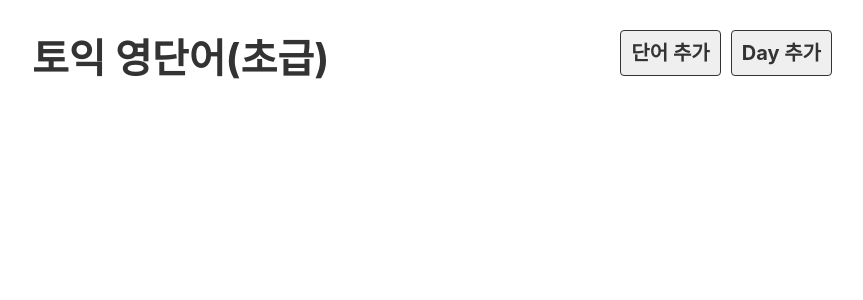
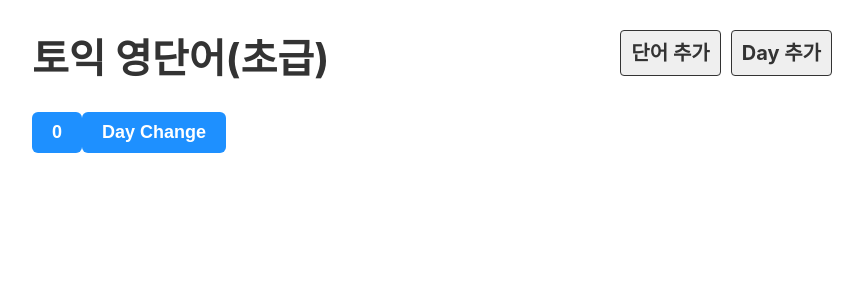
Before and after one commit to alexYooDev/ReactJsPractice, a React (Create React App) app in the folder vocalist/: page / in a window 1280 px wide. Shown: the top 300 px of the page, without its empty margins (208-1071 px from the left). Built offline with nearby package versions, Linux system fonts and the light colour scheme.

Commit message:
useEffect: calling API

```diff
--- a/vocalist/src/component/DayList.js
+++ b/vocalist/src/component/DayList.js
@@ -3,12 +3,30 @@ import { Link } from 'react-router-dom';
 // API 적용으로 dummy data 지움
 
 //useEffect Hook: 어떤 상태 값이 바뀌었을 때 동작하는 함수를 작성할 수 있다.
+//렌더링을 끝내고 작업을 하고 싶은 경우 (API 호출) : useEffect의 첫번째 매개변수로 함수를 넘겨준다.
 export default function DayList() {
   const [days, setDays] = useState([]);
+  const [count, setCount] = useState(0);
+  function onClick() {
+    setCount(count + 1);
+  }
+  function changeDays() {
+    setDays([
+      ...days,
+      {
+        id: Math.random(),
+        day: 1,
+      },
+    ]);
+  }
+  // 해당 함수를 실행하지 않았어도 계속 실행 : 무거운 기능이라면 문제 (불필요한 작업)
+  // 의존성 배열을 넘겨주어 해당 State가 변경될 때만 실행
+  // useEffect => API 호출 시 사용 (렌더링이 완료되고 최초 한번만 API를 호출 = 빈배열 사용)
   useEffect(() => {
     console.log('reacted');
-  });
+  }, []);
   return (
+    <>
       <ul className="list_day">
         {/* 반복문으로 여러 개 요소를 만들 때에는 map 사용 */}
         {days.map((day) => (
@@ -18,5 +36,8 @@ export default function DayList() {
           </li>
         ))}
       </ul>
+      <button onClick={onClick}>{count}</button>
+      <button onClick={changeDays}>Day Change</button>
+    </>
   );
 }
```
Lines whose indentation alone changed are shown as unchanged.
